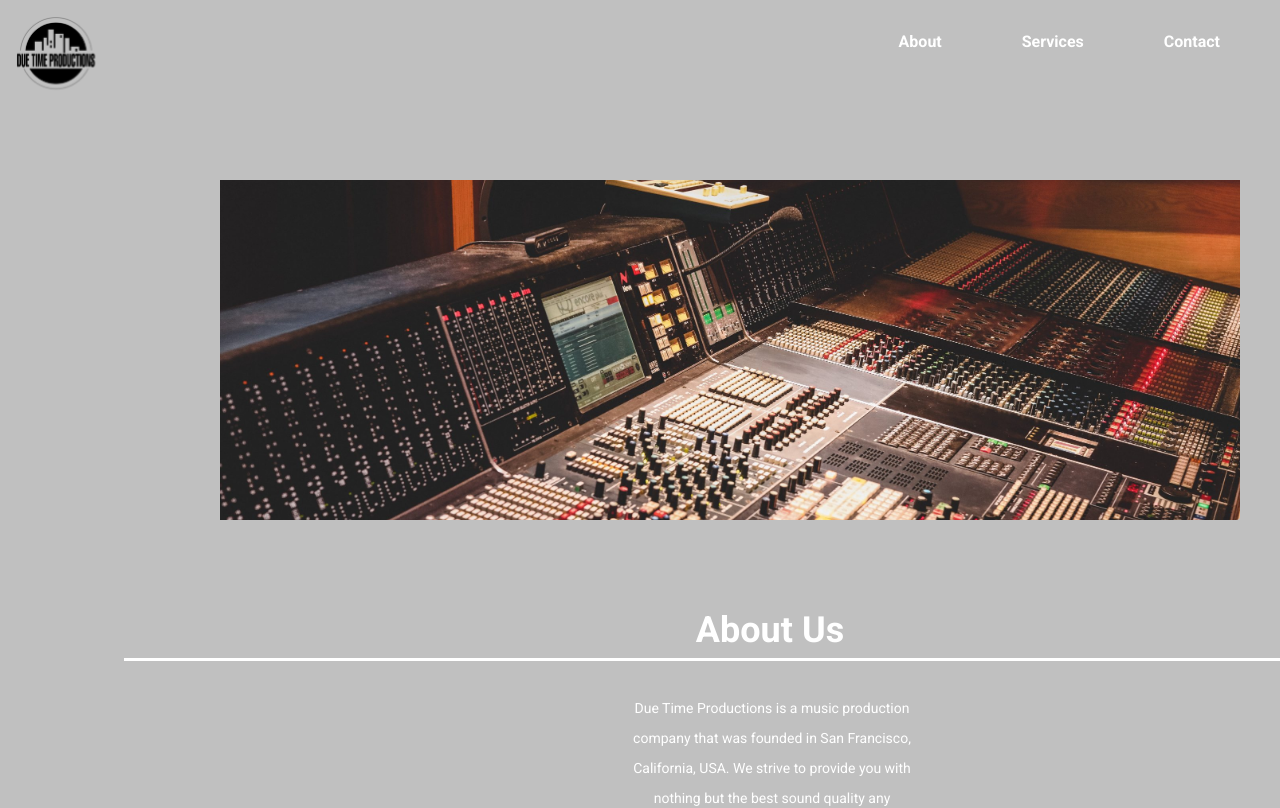
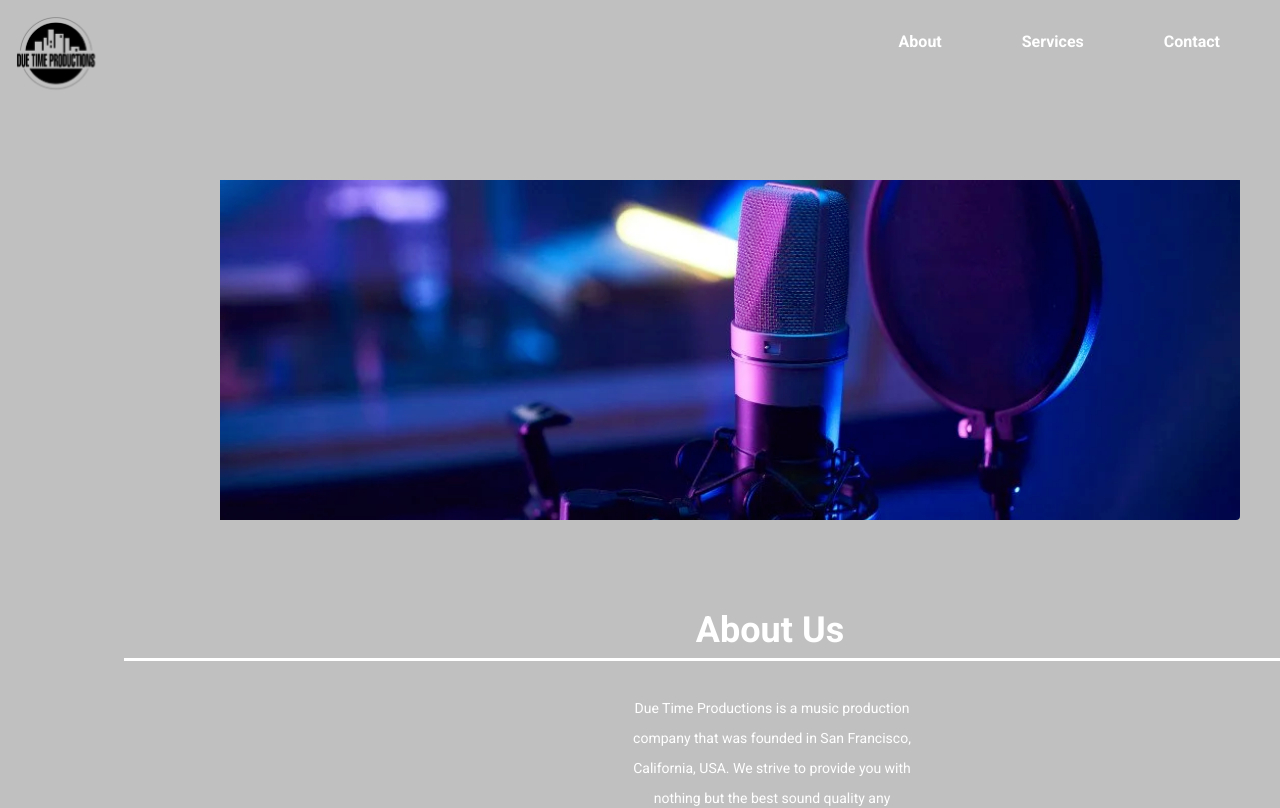
Before and after one commit to alonzomori/demo-website, a React (Vite) app in the folder demo-website/: page / in a window 1280 px wide. Shown: the top 808 px of the page. Built offline with nearby package versions, Linux system fonts and the light colour scheme.

Commit message:
Pictures Now Move

```diff
--- a/demo-website/src/components/Banner.jsx
+++ b/demo-website/src/components/Banner.jsx
@@ -1,11 +1,32 @@
 import RecordingStudio from '../assets/images/recording-studio.jpg'
+import Recording from "../assets/images/Recording.webp"
+import Mixing from "../assets/images/Mixing.jpeg"
+import Mastering from "../assets/images/Mastering.jpg"
+import { useEffect, useState } from "react";
 
 function Banner() {
+    const images = [RecordingStudio, Recording, Mixing, Mastering];
+    const [index, setIndex] = useState(0);
+    const [loaded, setLoaded] = useState(false);
+
+    useEffect(() => {
+        setLoaded(true);
+  }, []);
+
+    useEffect(() => {
+    const interval = setInterval(() => {
+      setIndex((prev) => (prev + 1) % images.length);
+    }, 4000);
+
+    return () => clearInterval(interval);
+  }, []);
+
     return (
         <div className="h-[80vh] flex items-center justify-center">
-    <img src={RecordingStudio} className="pt-15 w-145 pl-20 md:w-900 md:pl-45 lg:w-1200 max-w-[1200px] max-h-[400px] object-cover rounded" />
+    <img src={images[index]} key={images[index]} className={`pt-15 w-145 pl-20 md:w-900 md:pl-45 lg:w-1200 max-w-[1200px] max-h-[400px] object-cover rounded transition-opacity duration-[5000ms] ease-in-out delay- ${loaded ? "opacity-100 translate-y-0" : "opacity-0 translate-y-10"}`
+    }/>
         </div>
-    )
+    );
 }
 
 export default Banner
```
